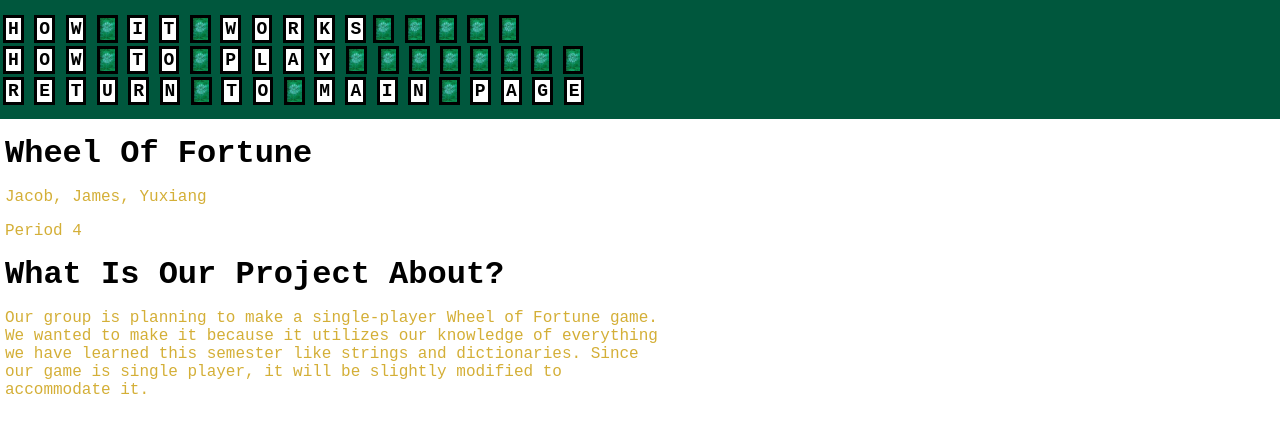
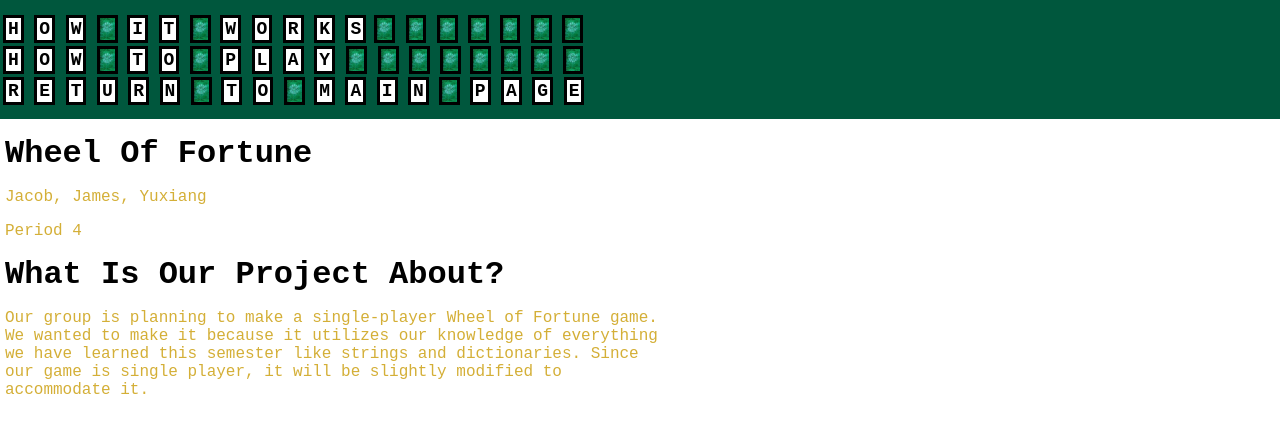
Before and after one commit to jamesyu30/web, a plain HTML site: page final.html in a window 1280 px wide. Drawn offline with Linux system fonts and the light colour scheme.

Commit message:
Update final.html

```diff
--- a/final.html
+++ b/final.html
@@ -22,7 +22,9 @@
 	<span>R</span>
 	<span>K</span>
 	<span>S</span>
-		<span-space></span-space>
+	 <span-space-weird></span-space-weird>
+	 <span-space-weird></span-space-weird>
+		 <span-space-weird></span-space-weird>
 	  <span-space-weird></span-space-weird>
 	 <span-space-weird ></span-space-weird>
 	 <span-space-weird ></span-space-weird>
```
